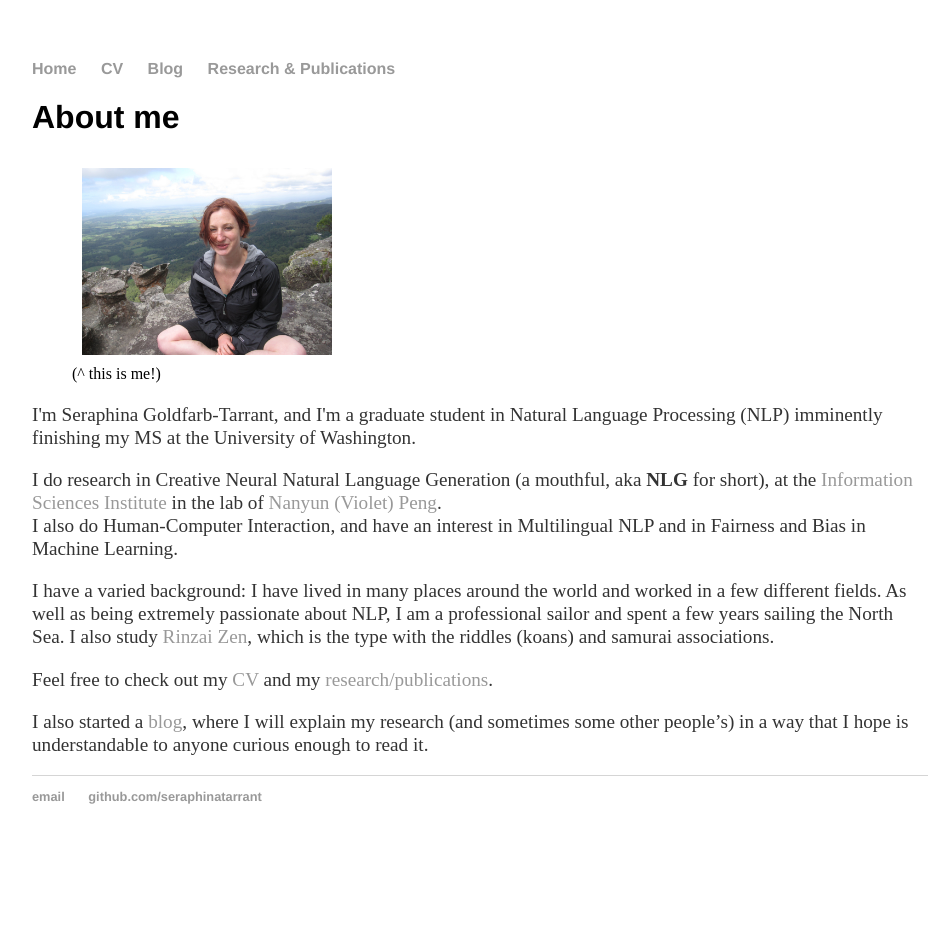
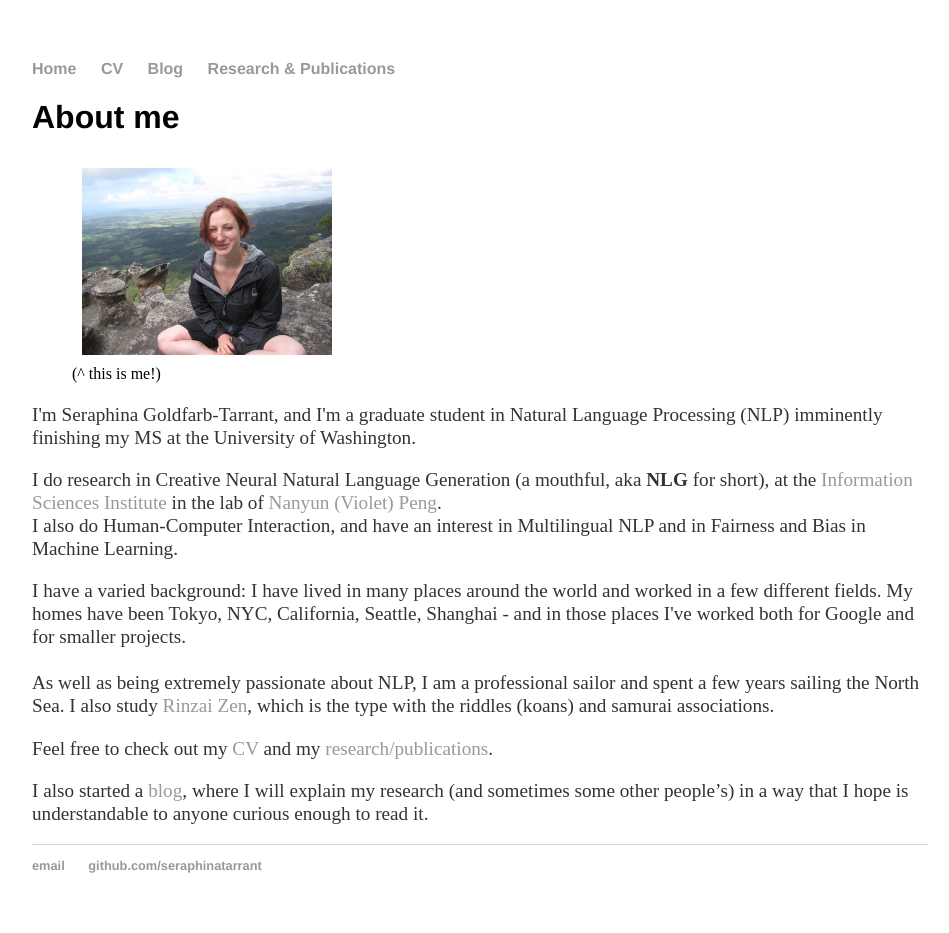
Before and after one commit to seraphinatarrant/seraphinatarrant.github.io, a Jekyll site: the page built from index.html, in a window 1280 px wide. Shown: the whole page, without its empty margins (160-1109 px from the left). Built offline with Jekyll 4.4.1, drawn with Linux system fonts in a browser that asks for light colours; before the commit the page ends 900 px from its top, so only the background shows below that.

Commit message:
edits to bio

```diff
--- a/index.html
+++ b/index.html
@@ -20,10 +20,12 @@ title: Seraphina Goldfarb-Tarrant
 		in Machine Learning.
 	</p>
 	<p>I have a varied background: I have lived in many places around the world and worked in a few
-	different fields. As well as being extremely passionate about NLP, I am a professional
+	different fields. My homes have been Tokyo, NYC, California, Seattle, Shanghai - and in those places I've worked both for Google and for smaller projects.
+		<br><br>
+		As well as being extremely passionate about NLP, I am a professional
 		sailor and spent a few years sailing the North Sea. I also study
 		<a href="https://en.wikipedia.org/wiki/Rinzai_school">Rinzai Zen</a>, which is the type
-		with the riddles (koans) and samurai associations.</p>
+		with the riddles (koans) and samurai associations. </p>
 	<p>Feel free to check out my <a href="cv/">CV</a> and my <a href="publications/">research/publications</a>.
 	</p>
 	<p>
```
